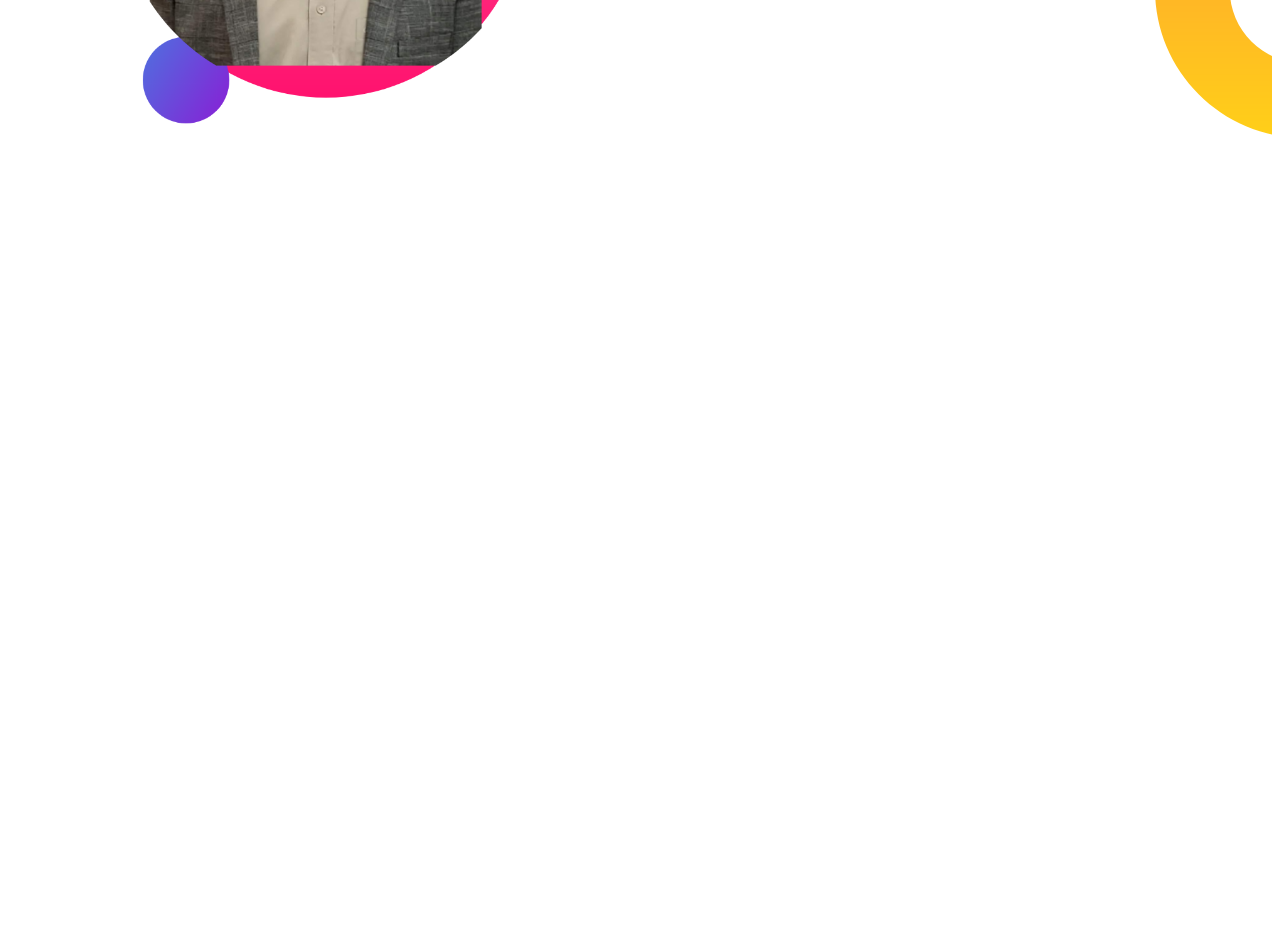
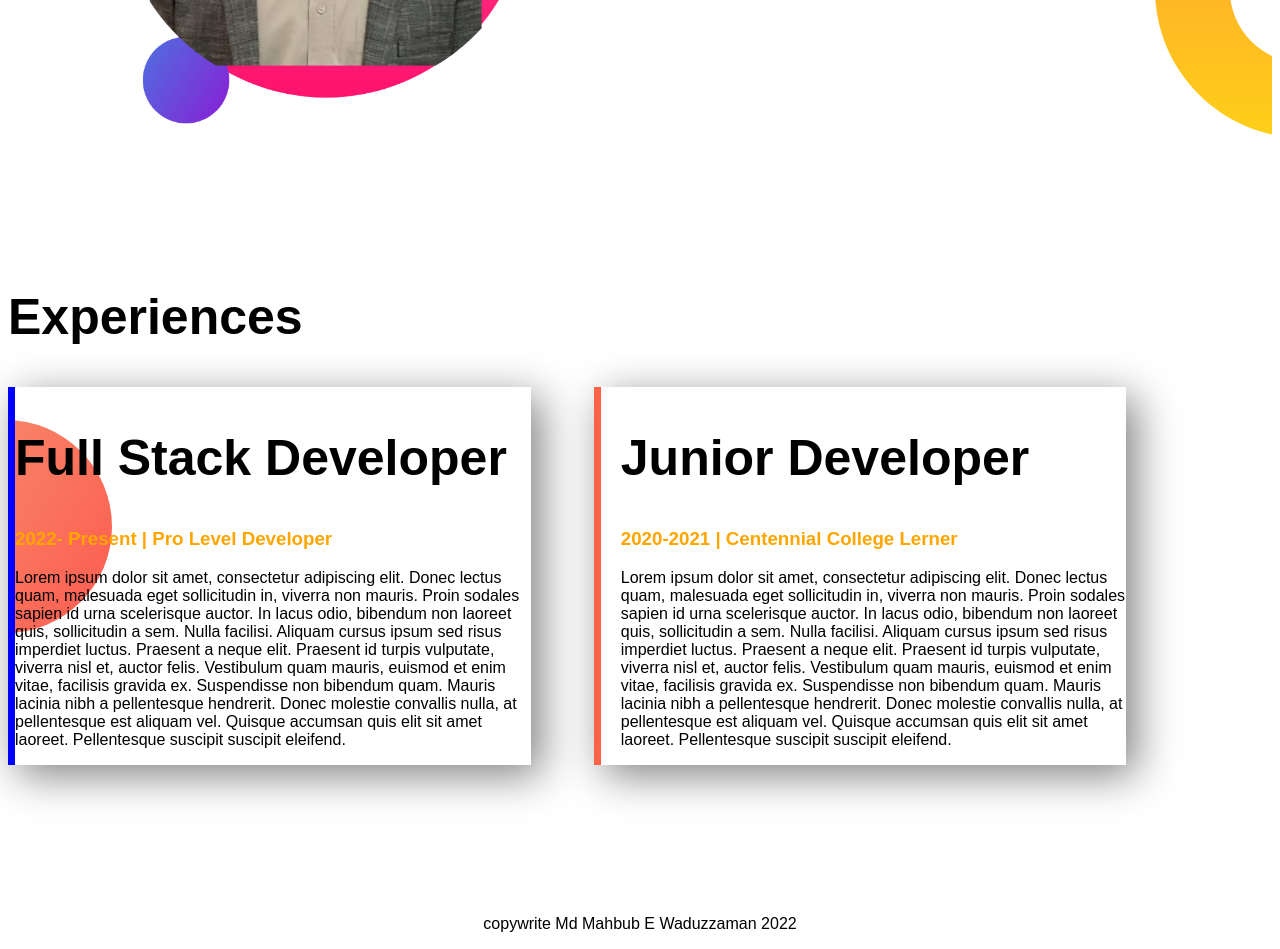
Before and after one commit to waduzzaman/developer-portfolio, a plain HTML site: page index.html in a window 1280 px wide. Shown: the part 934-1883 px from the top of the page. Before the commit the page ends 1222 px from the top, so only its background shows below. Drawn offline with Linux system fonts and the light colour scheme.

Commit message:
last section added

```diff
--- a/index.html
+++ b/index.html
@@ -13,7 +13,7 @@
 </head>
 
 <body>
-    <section class="top-banner">
+    <section class="top-banner flexible-container">
         <div class="half-width">
             <h1> Welcome To </h1>
             <h1> <span class="orange-color">Mahbub's</span> World !</h1>
@@ -32,28 +32,43 @@
 
     </section>
 
-    <section class="dream-big">
-
+    <section class="dream-big  flexible-container">
         <div class="half-width">
             <img src="images/mahbub2.png " alt="mahbub">
-
         </div>
-
         <div class="half-width">
             <h1>Dream Big</h1>
             <h2>Become a Web Developer</h2>
-
             <p> I have already completed my 2years software education and now I am focusing to become a web developer. My goal is that I will be a full stack developer by 2022 so that I can make responsive, dynamic, modern and elegant web application and
                 land a dream job in this field.</p>
-
             <a class=link-btn target="_blank" href="http://">DOWNLOAD RESUME</a>
         </div>
+    </section>
+    <section class="experience-area">
+        <h1> Experiences</h1>
 
+        <div class="flexible-container">
+            <div class="full-stack">
+                <h1>Full Stack Developer</h1>
+                <h3 class="orange-color">2022- Present | Pro Level Developer</h3>
+                <p>Lorem ipsum dolor sit amet, consectetur adipiscing elit. Donec lectus quam, malesuada eget sollicitudin in, viverra non mauris. Proin sodales sapien id urna scelerisque auctor. In lacus odio, bibendum non laoreet quis, sollicitudin a sem.
+                    Nulla facilisi. Aliquam cursus ipsum sed risus imperdiet luctus. Praesent a neque elit. Praesent id turpis vulputate, viverra nisl et, auctor felis. Vestibulum quam mauris, euismod et enim vitae, facilisis gravida ex. Suspendisse non
+                    bibendum quam. Mauris lacinia nibh a pellentesque hendrerit. Donec molestie convallis nulla, at pellentesque est aliquam vel. Quisque accumsan quis elit sit amet laoreet. Pellentesque suscipit suscipit eleifend.</p>
+            </div>
+            <div class="junior-developer ">
+                <h1>Junior Developer</h1>
+                <h3 class=" orange-color"> 2020-2021 | Centennial College Lerner</h3>
+                <p>Lorem ipsum dolor sit amet, consectetur adipiscing elit. Donec lectus quam, malesuada eget sollicitudin in, viverra non mauris. Proin sodales sapien id urna scelerisque auctor. In lacus odio, bibendum non laoreet quis, sollicitudin a sem.
+                    Nulla facilisi. Aliquam cursus ipsum sed risus imperdiet luctus. Praesent a neque elit. Praesent id turpis vulputate, viverra nisl et, auctor felis. Vestibulum quam mauris, euismod et enim vitae, facilisis gravida ex. Suspendisse non
+                    bibendum quam. Mauris lacinia nibh a pellentesque hendrerit. Donec molestie convallis nulla, at pellentesque est aliquam vel. Quisque accumsan quis elit sit amet laoreet. Pellentesque suscipit suscipit eleifend.</p>
+            </div>
+        </div>
     </section>
-
-
-
 
 </body>
 
+<footer>
+    <p>copywrite Md Mahbub E Waduzzaman 2022</p>
+</footer>
+
 </html>
--- a/style.css
+++ b/style.css
@@ -10,7 +10,7 @@ h1 {
     color: orange;
 }
 
-section {
+.flexible-container {
     display: flex;
     margin-bottom: 150px;
 }
@@ -44,3 +44,36 @@ section {
     background-position: right bottom;
     padding: 10px;
 }
+
+.orange-color {
+    color: orange;
+}
+
+.junior-developer {
+    width: 40%;
+    margin-left: 5;
+    margin-right: 5%;
+    padding-left: 20px;
+    box-shadow: 10px 10px 40px gray;
+    border-left: 7px solid tomato;
+}
+
+.full-stack {
+    width: 40%;
+    box-shadow: 0 0 10px;
+    margin-left: 5;
+    margin-right: 5%;
+    padding-right: 10px;
+    box-shadow: 10px 10px 40px gray;
+    border-left: 7px solid blue;
+}
+
+.experience-area {
+    background-image: url(images/exp-bg.png);
+    background-repeat: no-repeat;
+    background-position: left;
+}
+
+footer {
+    text-align: center;
+}
```
